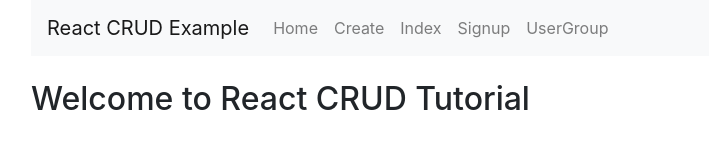
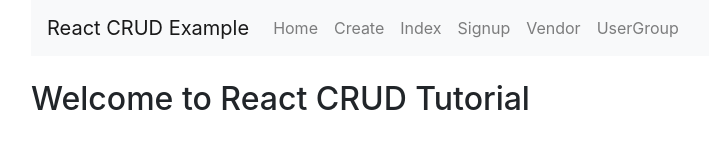
Before and after one commit to Penseglare/EMSADMINPRESENTATION, a React (Create React App) app: page / in a window 1280 px wide. Shown: the top 160 px of the page, without its empty margins (54-763 px from the left). Built offline with nearby package versions, Linux system fonts and the light colour scheme; what inversify would draw is missing.

Commit message:
vendor changes

```diff
--- a/src/App.tsx
+++ b/src/App.tsx
@@ -33,6 +33,9 @@
               <Link to={'/signup'} className="nav-link">Signup</Link>
             </li>
             <li className="nav-item" >
+              <Link to={'/vendor'} className="nav-link">Vendor</Link>
+            </li>
+            <li className="nav-item" >
               <Link to={'/userindex'} className="nav-link">UserGroup</Link>
             </li>
             <li className="nav-item" >
```
